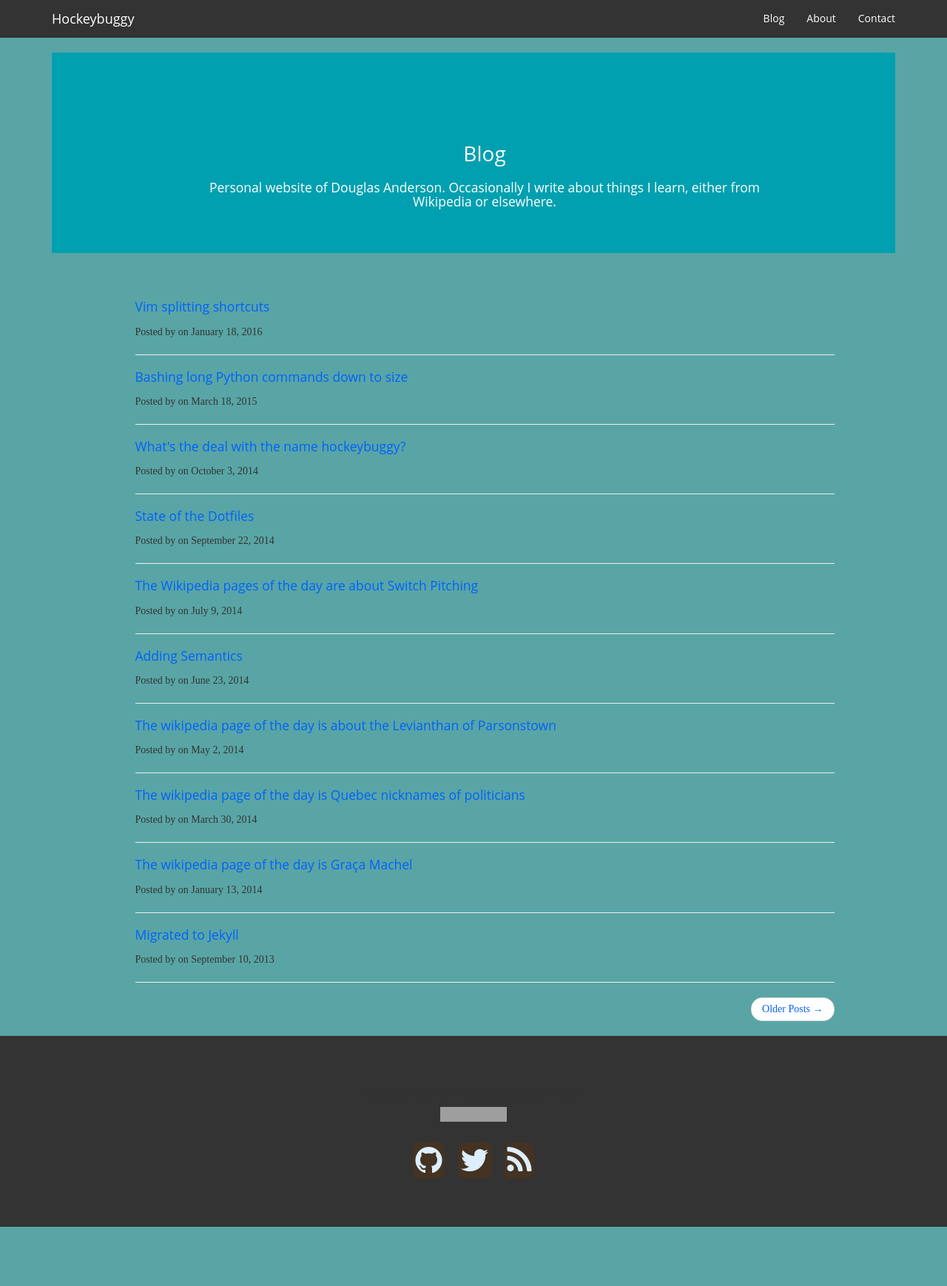
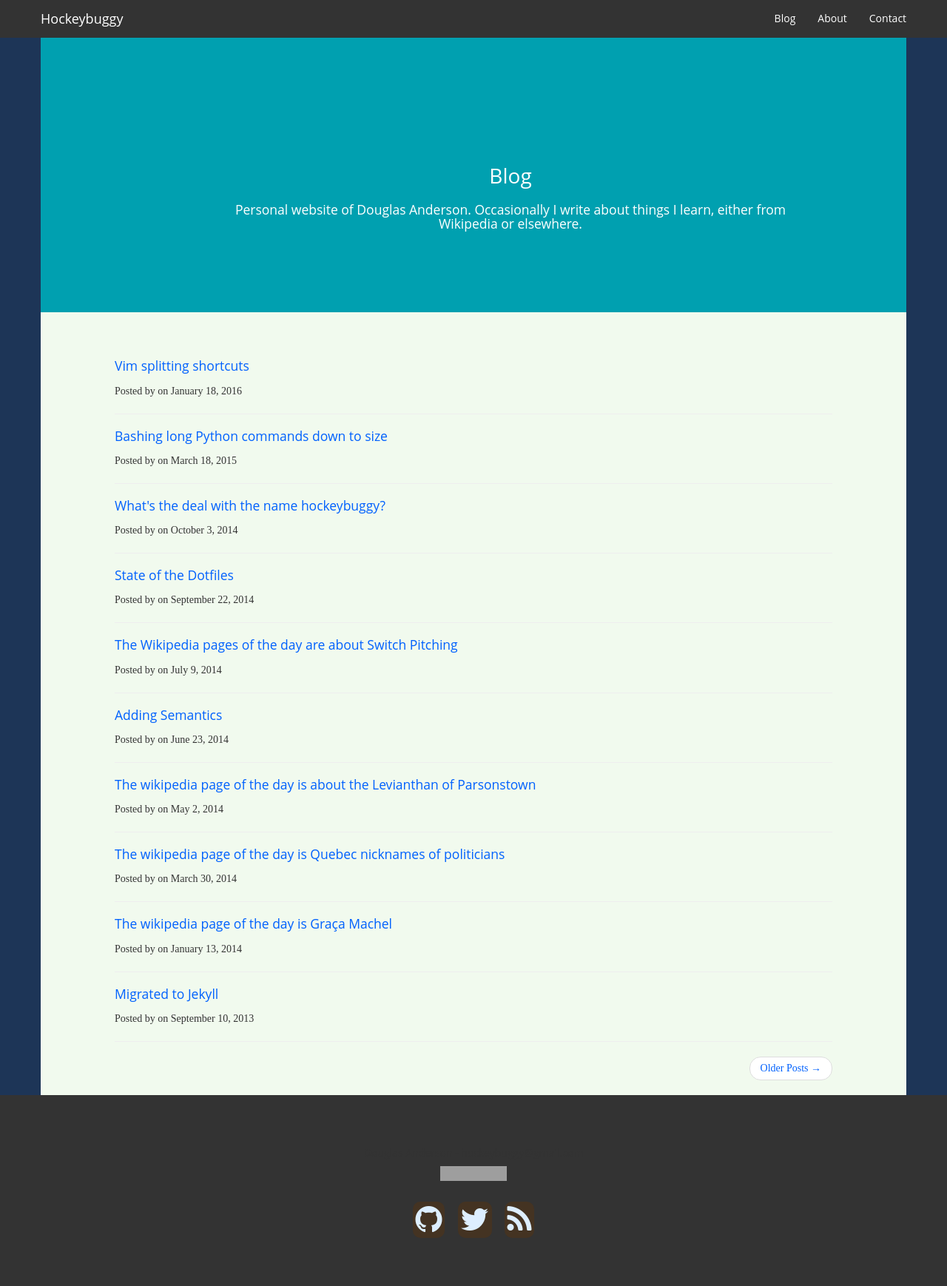
Before and after one commit to hockeybuggy/hockeybuggy.com, a Jekyll site: the page built from index.html, in a window 1280 px wide. Shown: the whole page at 74% size. Built offline with Jekyll 4.4.1, drawn with Linux system fonts in a browser that asks for light colours; the list of posts is cut into pages by our own code; before the commit the page ends 1658 px from its top, so only the background shows below that; grey boxes are pictures that could not be loaded.

Commit message:
Found a new colour scheme yet to apply it mostly. Reformatted the scss.

```diff
--- a/static/_sass/variables.scss
+++ b/static/_sass/variables.scss
@@ -2,19 +2,15 @@ $serif-font: 'Lora', 'Times New Roman', serif;
 $sans-font: 'Open Sans', 'Helvetica', sans-serif;
 $mono-font: 'Monaco', monospace;
 
-/*Colour Scheme: Ocean Five - http://bit.ly/9oo0N3 */
+/*Colour Scheme: Royale - http://bit.ly/9oo0N3 */
+$colour_1: #E63946;
+$colour_2: #F1FAEE;
+$colour_3: #A8DADC;
+$colour_4: #457B9D;
+$colour_5: #1D3557;
 
-$colour_1   : #00A0B0;
-$colour_1_b : #CDF5F9;
-$colour_2   : #6A4A3C;
-$colour_3   : #CC333F;
-$colour_4   : #EB6841;
-$colour_5   : #EDC951;
-$colour_5_b : #FEF7E0;
-$colour_link: #0645AD;
-
-$colour_page_bg: #59A5A5;
-$colour_page_bg_highlight: #478484;
+$colour_page_bg: $colour_5;
+$colour_page_bg_highlight: $colour_2;
 
 $colour_page_link: #0161FD;
 $colour_page_link_other: #0126FD;
@@ -26,6 +22,7 @@ $colour_cover_fg: #fff;
 $colour_bg: #333;
 $colour_bg_highlight: #111;
 $colour_bg_other: #432;
+
 $colour_fg: #fff;
 $colour_fg_highlight: rgba(255, 255, 255, 0.8);
 $colour_fg_other: #def;
--- a/static/css/main.scss
+++ b/static/css/main.scss
@@ -11,7 +11,9 @@
 /*****************************************************************************/
 
 /* Global Reset */
-html, body { height: 100%; }
+html, body {
+  height: 100%;
+}
 
 body {
   background-color: $colour_page_bg;
@@ -82,6 +84,14 @@ kbd {  /* Stolen from SO: http://meta.superuser.com/q/4788 */
 /*
 /*****************************************************************************/
 
+main {
+  background-color: $colour_page_bg_highlight;
+}
+
+
+.container {
+  padding: 0;
+}
 
 .intro-header {
   background: no-repeat center center;
@@ -91,7 +101,9 @@ kbd {  /* Stolen from SO: http://meta.superuser.com/q/4788 */
   -moz-background-size: cover;
   background-size: cover;
   -o-background-size: cover;
+
   margin-bottom: 50px;
+  padding: 50px;
 
   .site-heading,
   .post-heading,
@@ -105,6 +117,7 @@ kbd {  /* Stolen from SO: http://meta.superuser.com/q/4788 */
 .navbar-custom {
   background: $colour_bg;
   font-family: $sans-font;
+  margin-bottom: 0;
 
   .navbar-brand {
     color: $colour_fg;
```
Lines whose indentation alone changed are shown as unchanged.
